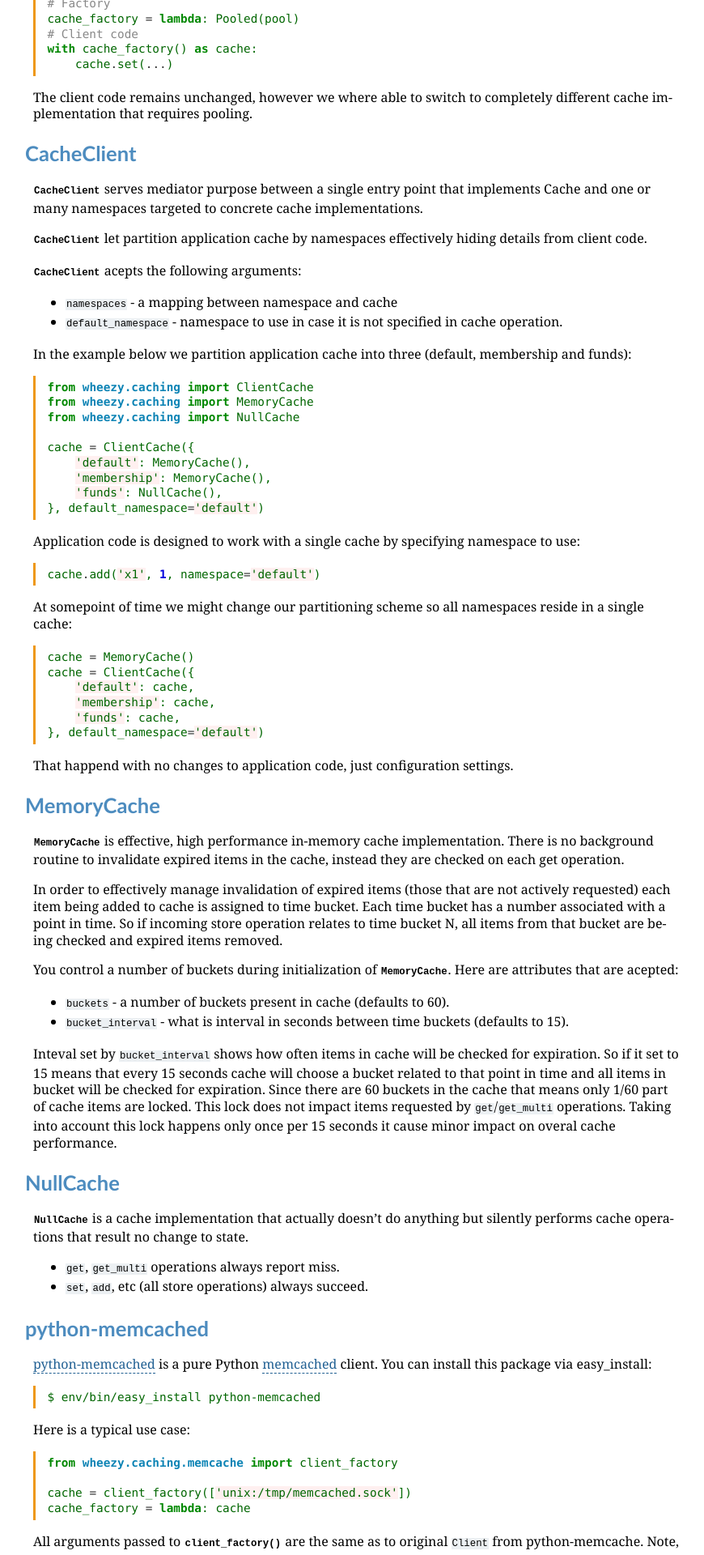
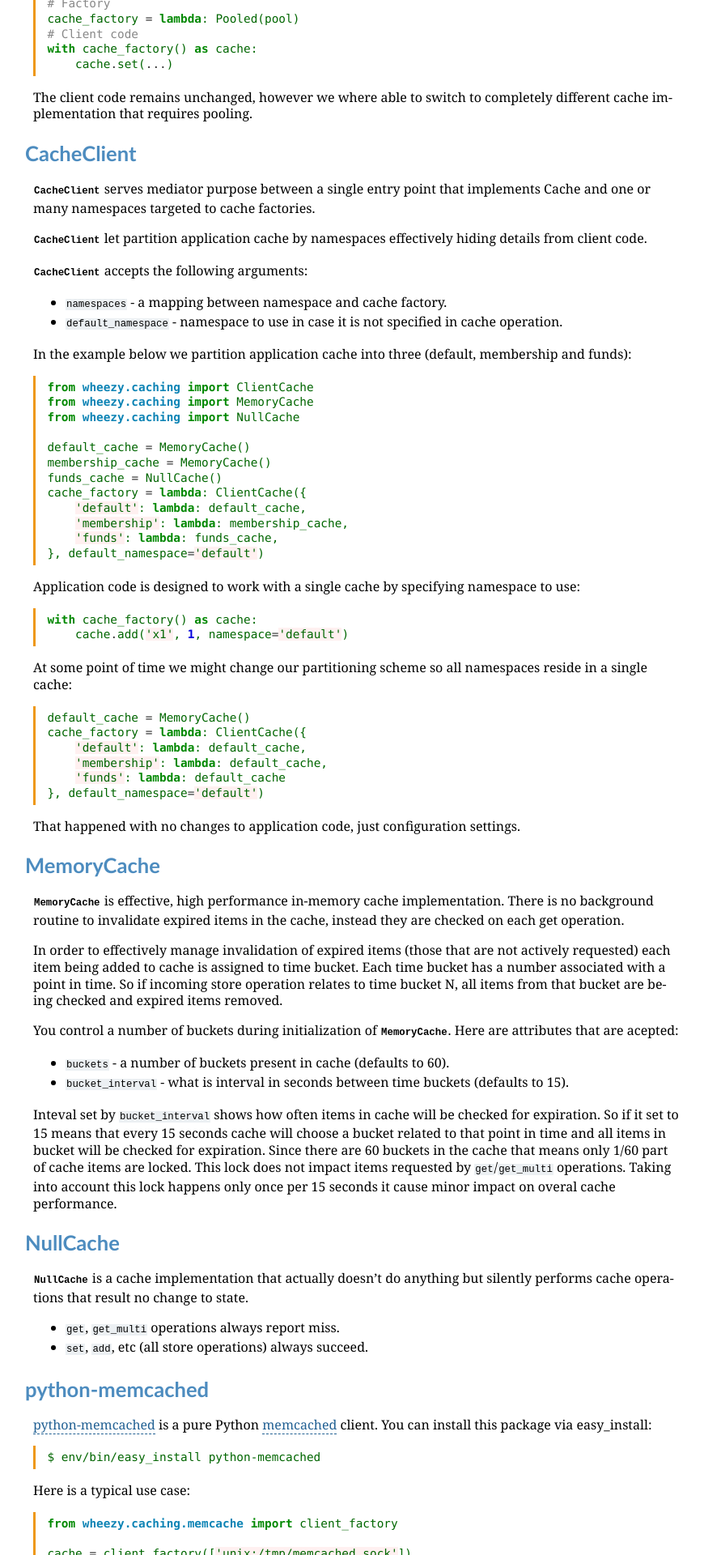
Before and after one commit to akornatskyy/wheezy.caching, a Sphinx documentation site: the page built from doc/userguide.rst, in a window 1280 px wide. Shown: the part 989-2909 px from the top of the page at 81% size, without its empty margins (209-1079 px from the left). Built offline with Sphinx 7.4.7, drawn with Linux system fonts in a browser that asks for light colours.

Commit message:
Updated CacheClient section of documentation.

```diff
--- a/doc/index.rst
+++ b/doc/index.rst
@@ -12,8 +12,8 @@ It is a lightweight caching library that provides integration with:
 * `python-memcached`_ - Pure Python `memcached`_ client.
 * `pylibmc`_ - Quick and small `memcached`_ client for Python written in C.
 
-It introduces idea of *cache dependency* that let effectively invalidate
-dependent cache items as well as other cache related algorithms.
+It introduces idea of *cache dependency* (effectively invalidate dependent
+cache items) and other cache related algorithms.
 
 It is optimized for performance, well tested and documented.
 
--- a/doc/userguide.rst
+++ b/doc/userguide.rst
@@ -66,15 +66,15 @@ CacheClient
 
 :py:class:`~wheezy.caching.client.CacheClient` serves mediator purpose
 between a single entry point that implements Cache and one or many
-namespaces targeted to concrete cache implementations.
+namespaces targeted to cache factories.
 
 :py:class:`~wheezy.caching.client.CacheClient` let partition application
 cache by namespaces effectively hiding details from client code.
 
-:py:class:`~wheezy.caching.client.CacheClient` acepts the following
+:py:class:`~wheezy.caching.client.CacheClient` accepts the following
 arguments:
 
-* ``namespaces`` - a mapping between namespace and cache
+* ``namespaces`` - a mapping between namespace and cache factory.
 * ``default_namespace`` - namespace to use in case it is not specified
   in cache operation.
 
@@ -85,28 +85,32 @@ membership and funds)::
     from wheezy.caching import MemoryCache
     from wheezy.caching import NullCache
 
-    cache = ClientCache({
-        'default': MemoryCache(),
-        'membership': MemoryCache(),
-        'funds': NullCache(),
+    default_cache = MemoryCache()
+    membership_cache = MemoryCache()
+    funds_cache = NullCache()
+    cache_factory = lambda: ClientCache({
+        'default': lambda: default_cache,
+        'membership': lambda: membership_cache,
+        'funds': lambda: funds_cache,
     }, default_namespace='default')
 
 Application code is designed to work with a single cache by specifying
 namespace to use::
 
-    cache.add('x1', 1, namespace='default')
+    with cache_factory() as cache:
+        cache.add('x1', 1, namespace='default')
 
-At somepoint of time we might change our partitioning scheme so all
+At some point of time we might change our partitioning scheme so all
 namespaces reside in a single cache::
 
-    cache = MemoryCache()
-    cache = ClientCache({
-        'default': cache,
-        'membership': cache,
-        'funds': cache,
+    default_cache = MemoryCache()
+    cache_factory = lambda: ClientCache({
+        'default': lambda: default_cache,
+        'membership': lambda: default_cache,
+        'funds': lambda: default_cache
     }, default_namespace='default')
 
-That happend with no changes to application code, just configuration
+That happened with no changes to application code, just configuration
 settings.
 
 MemoryCache
```
Also changed, not shown: 1 other file.
